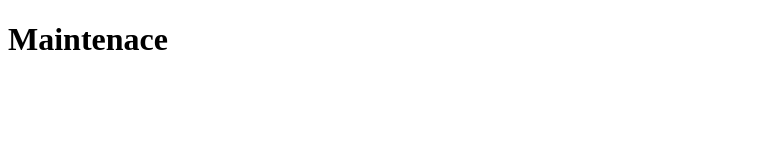
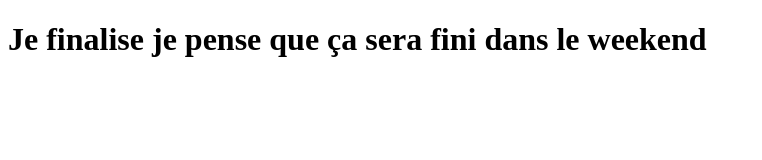
Before and after one commit to lebosslex/lebosslex.github.io, a plain HTML site: page index.html in a window 1280 px wide. Shown: the whole page, without its empty margins (0-762 px from the left). Drawn offline with Linux system fonts and the light colour scheme.

Commit message:
Update index.html

```diff
--- a/index.html
+++ b/index.html
@@ -7,6 +7,7 @@
     <title>Document</title>
 </head>
 <body>
-    <h1> Maintenace  </h1>
+    <h1> Je finalise je pense que ça sera fini dans le weekend
+  </h1>
 </body>
 </html>
```
